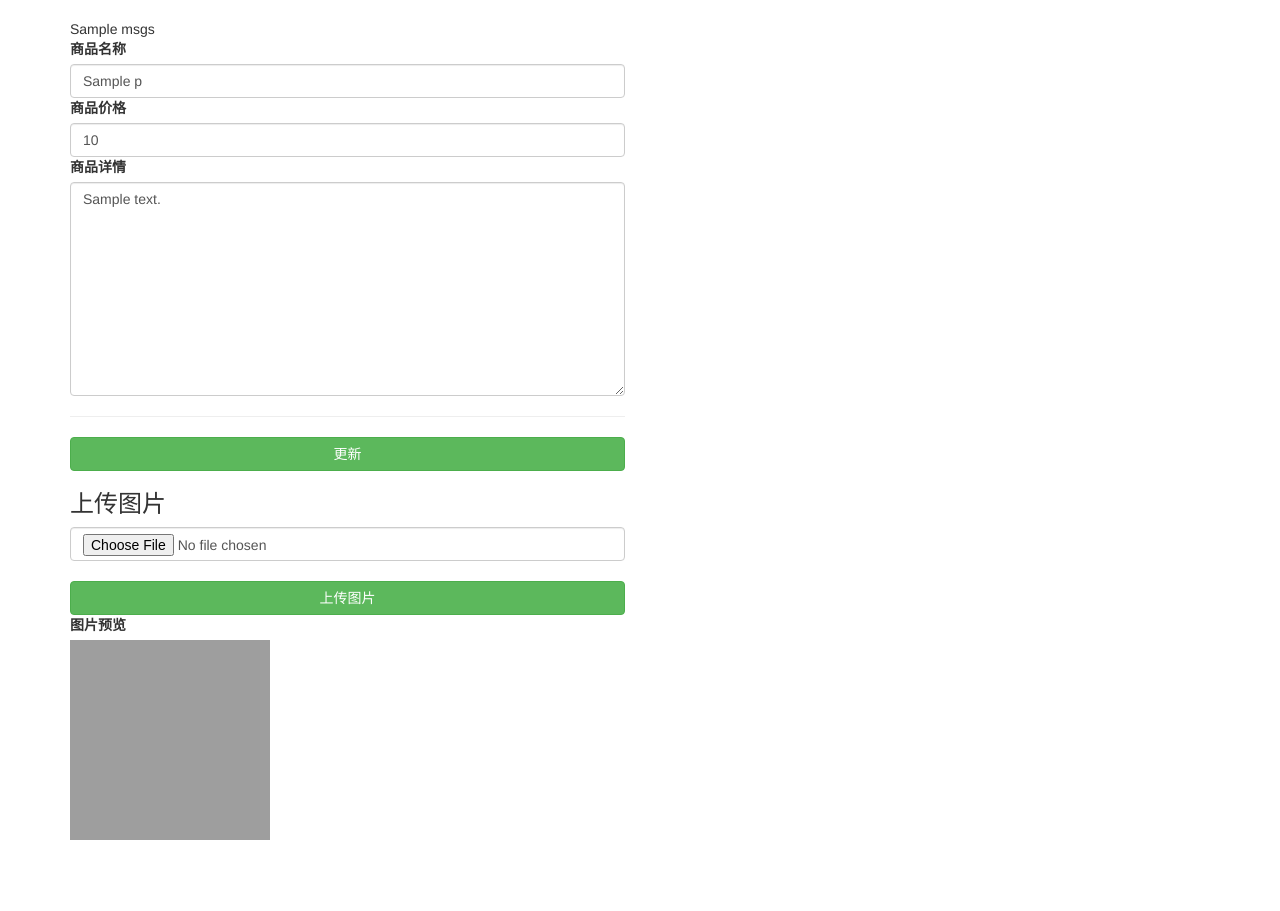
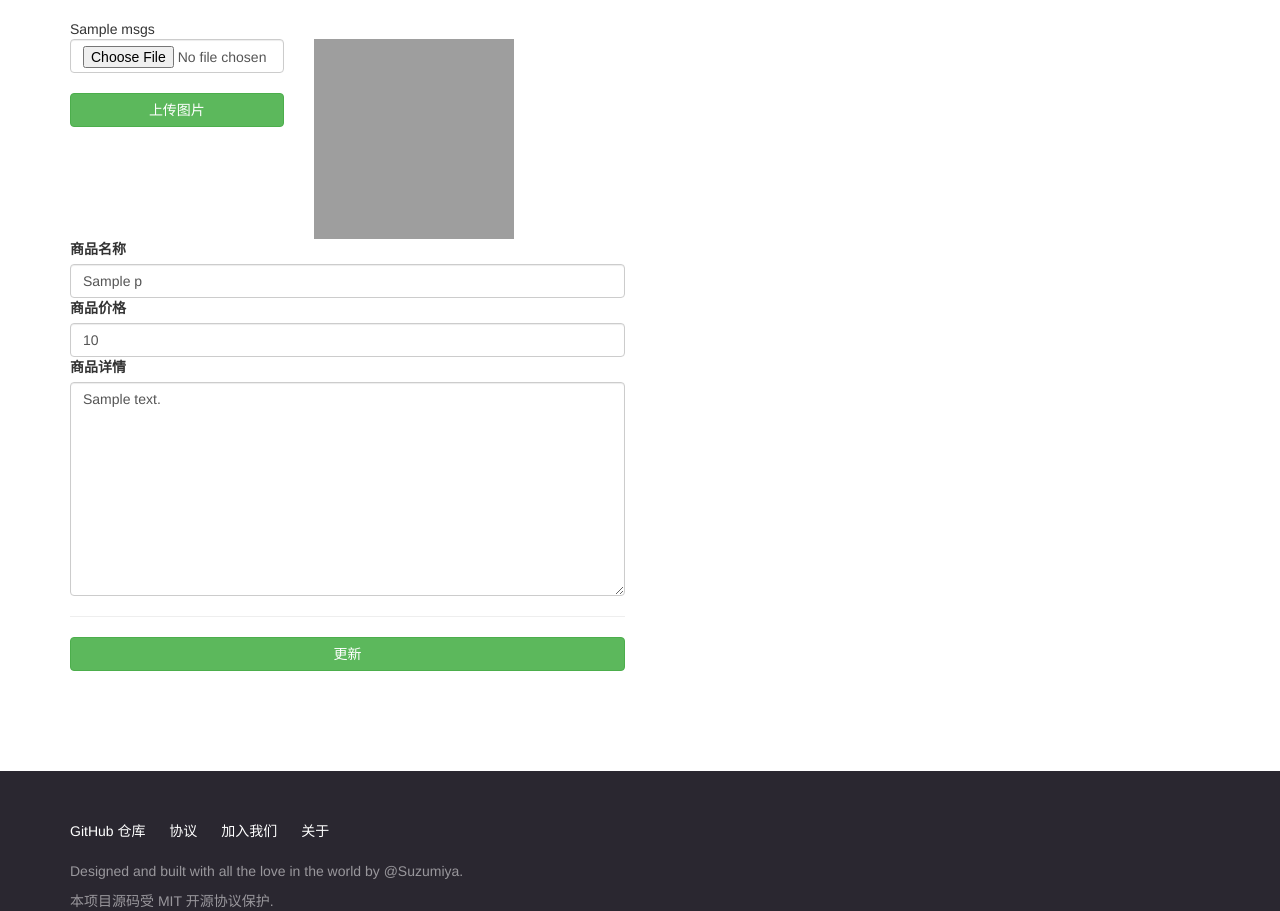
Before and after one commit to AdamEECS/ec, a Flask app: template templates/product_edit.html in a window 1280 px wide. Shown: the part 51-962 px from the top of the page. Run offline with Flask 2, Linux system fonts and the light colour scheme; the template is opened without the code that fills it: most values are stand-ins (such as "Sample title", 1, 10 or a date in 2020); some libraries are stand-ins or nearby versions; grey boxes are pictures that could not be loaded.

Commit message:
管理员产品列表倒序，产品页面css更新

```diff
--- a/routes/admin.py
+++ b/routes/admin.py
@@ -38,6 +38,7 @@
 def product_list():
     u = current_user()
     ms = Model.all()
+    ms.reverse()
     return render_template('product_list.html', ms=ms, u=u)
 
 
--- a/templates/product_edit.html
+++ b/templates/product_edit.html
@@ -3,24 +3,25 @@
 <div>
     {{ msgs }}
 </div>
-<!-- <div class="div-form sign-flow" >
-    <form method=POST enctype=multipart/form-data action="{{ url_for('admin.product_update', uuid=p.uuid) }}">
-        <label for="id-name">商品名称</label>
-        <input class="form-control" name="name" id=id-name value="{{ p.name }}">
-        <label for="id-price">商品价格</label>
-        <input class="form-control" name=price id=id-price value="{{ p.price }}">
-        <label for="id-pic">商品图片</label>
-        <input class="form-control" type=file name=pic id=id-pic>
-        <label for="id-pic-view">图片预览</label>
-        <br>
-        <img src="{{ p.pic }}"  class="product-pic-l" id=id-pic-view>
-        <hr>
-        <button class="btn btn-success btn-block">更新</button>
-    </form>
-</div> -->
 <div class="row">
     <div class="col-xs-12 col-sm-6">
-        <div class="" >
+        <div class="row">
+
+            <div class="col-xs-5">
+                <form method="post" action="{{ u.upload_url }}"
+                 enctype="multipart/form-data">
+                    <input name="key" hidden value="{{ u.key }}">
+                    <input name="x:route"  value="product_pic" hidden >
+                    <input name="token" hidden value="{{ u.token }}">
+                    <input name="file" type="file" class="form-control">
+                    <br>
+                    <button class="btn btn-success btn-block" >上传图片</button>
+                </form>
+            </div>
+            <div class="col-xs-7">
+                <img src="{{ p.pic }}"  class="product-pic-l" id=id-pic-view>
+            </div>
+        </div>
             <form method=POST enctype=multipart/form-data action="{{ url_for('admin.product_update', uuid=p.uuid) }}">
                 <label for="id-name">商品名称</label>
                 <input class="form-control" name="name" id=id-name value="{{ p.name }}" required>
@@ -32,22 +33,6 @@
                 <hr>
                 <button class="btn btn-success btn-block" >更新</button>
             </form>
-            <div class="">
-                <h3>上传图片</h3>
-                <form method="post" action="{{ u.upload_url }}"
-                 enctype="multipart/form-data">
-                    <input name="key" hidden value="{{ u.key }}">
-                    <input name="x:route"  value="product_pic" hidden >
-                    <input name="token" hidden value="{{ u.token }}">
-                    <input name="file" type="file" class="form-control">
-                    <br>
-                    <button class="btn btn-success btn-block" >上传图片</button>
-                    <label for="id-pic-view">图片预览</label>
-                    <br>
-                    <img src="{{ p.pic }}"  class="product-pic-l" id=id-pic-view>
-                </form>
-            </div>
-        </div>
     </div>
     <div class="col-xs-12 col-sm-6">
         <div id="preview"> </div>
```
